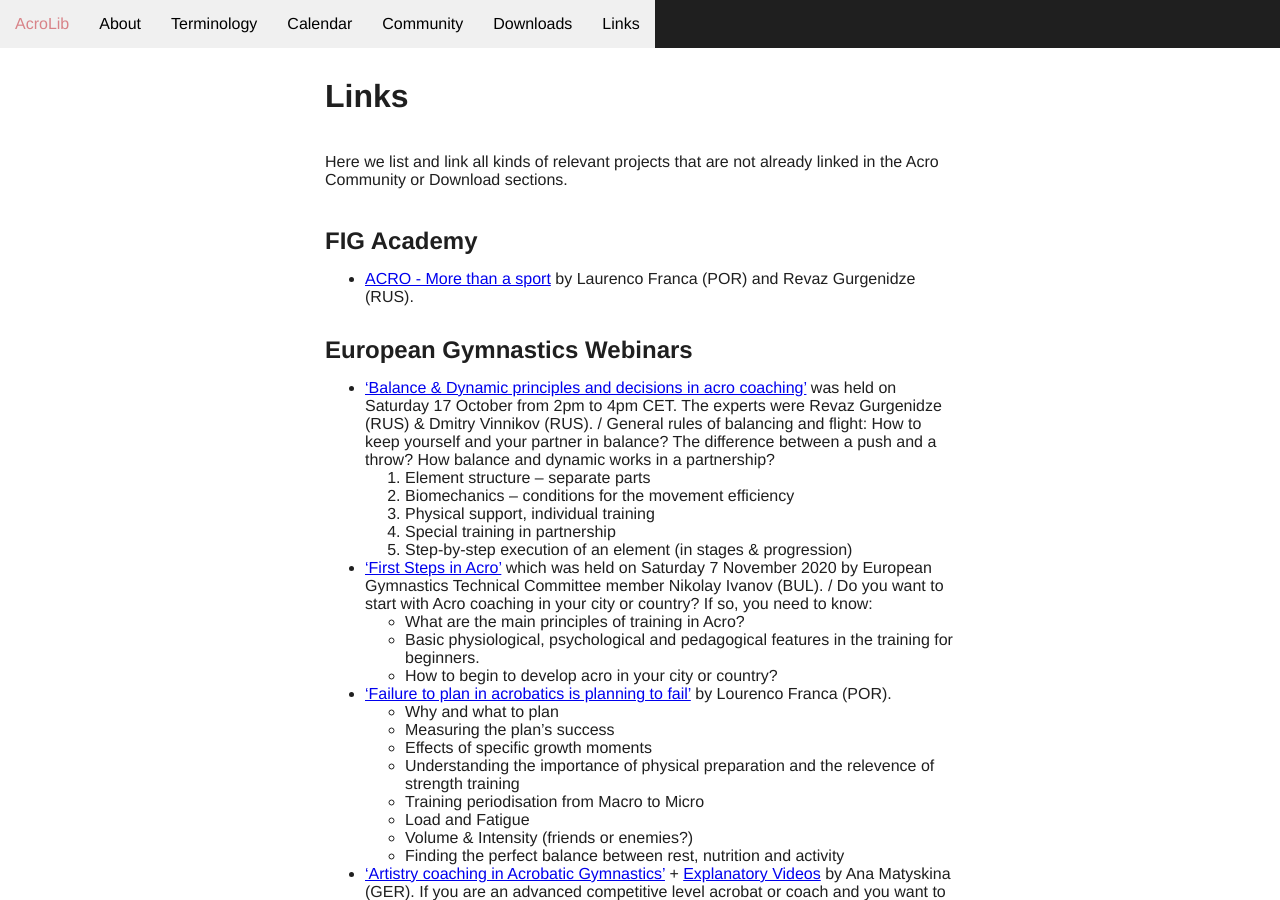
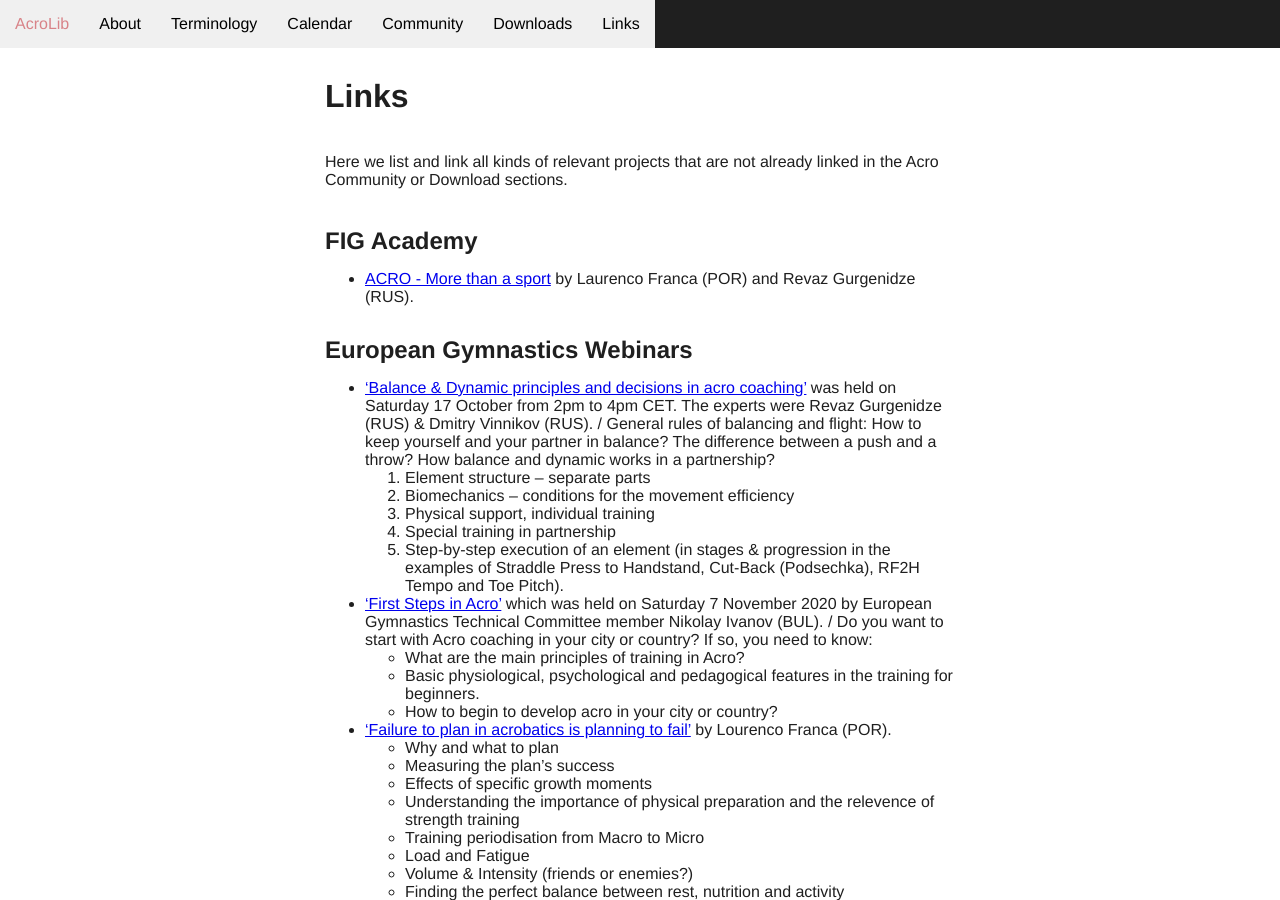
Before and after one commit to floshin/acrolib, a Jekyll site: the page built from links.md, in a window 1280 px wide and 900 px high. Built offline with Jekyll 4.4.1, drawn with Linux system fonts in a browser that asks for light colours; our own code applies the rules of GitHub Pages for plain Markdown files.

Commit message:
Update links.md

```diff
--- a/links.md
+++ b/links.md
@@ -15,7 +15,7 @@ Here we list and link all kinds of relevant projects that are not already linked
   2. Biomechanics – conditions for the movement efficiency
   3. Physical support, individual training
   4. Special training in partnership
-  5. Step-by-step execution of an element (in stages & progression)
+  5. Step-by-step execution of an element (in stages & progression in the examples of Straddle Press to Handstand, Cut-Back (Podsechka), RF2H Tempo and Toe Pitch).
 
 * ['First Steps in Acro'](https://m.youtube.com/watch?v=gFUk0HWvqss&pp=ygURYWNyb2JhdGljIHdlYmluYXI%3D) which was held on Saturday 7 November 2020 by European Gymnastics Technical Committee member Nikolay Ivanov (BUL). / Do you want to start with Acro coaching in your city or country? If so, you need to know:
   * What are the main principles of training in Acro?
```
